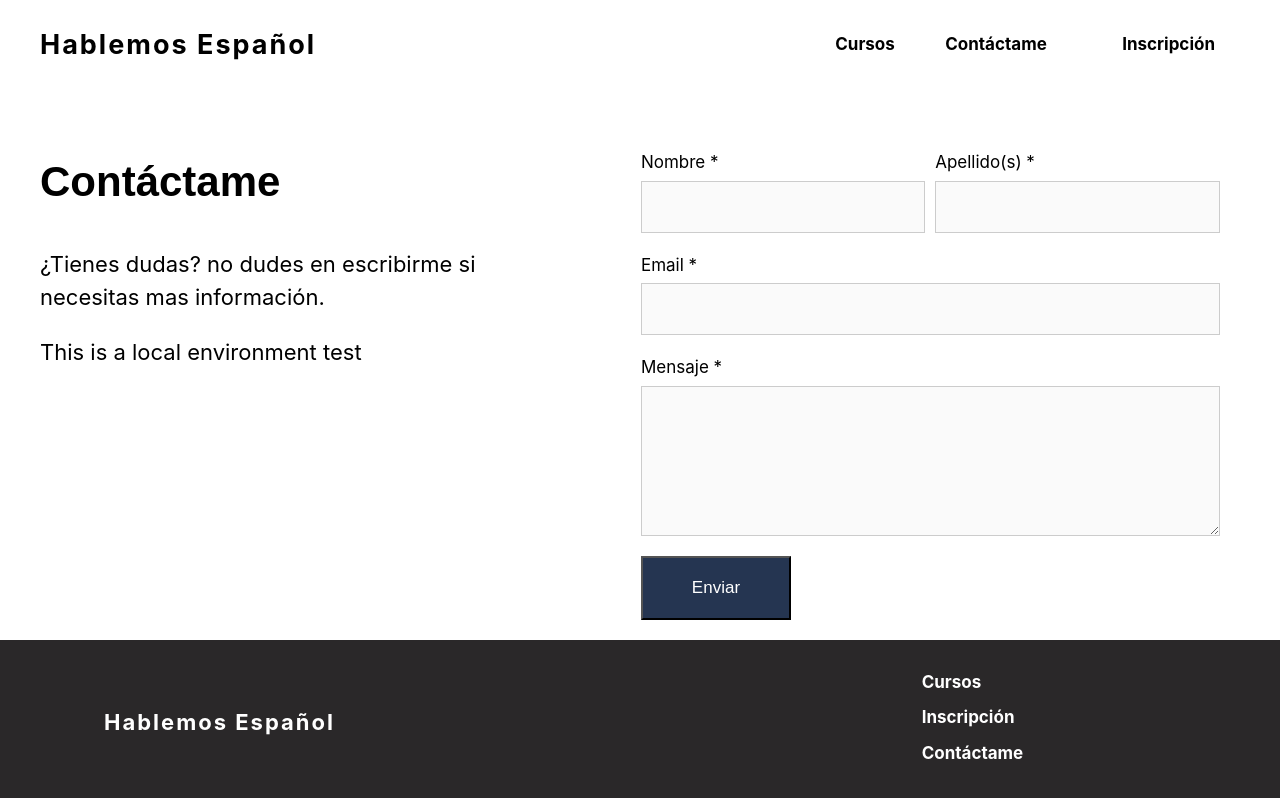
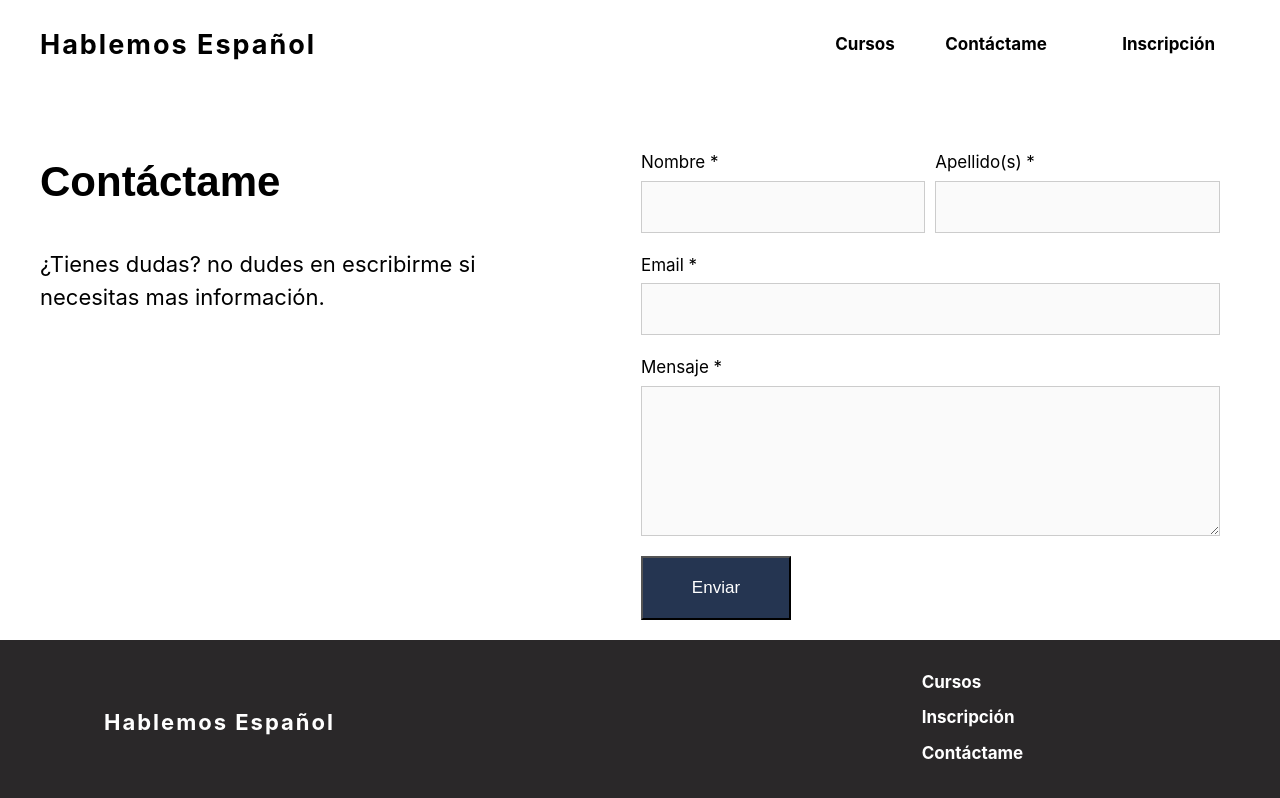
Before and after one commit to rviteri/HablemosEspanol, a React (Create React App) app: page /contactame in a window 1280 px wide. Shown: the top 798 px of the page. Built offline with nearby package versions, Linux system fonts and the light colour scheme.

Commit message:
Added emailjs local variables for the contact us form

```diff
--- a/src/pages/Contactame.js
+++ b/src/pages/Contactame.js
@@ -19,7 +19,7 @@ export default function Contactame() {
   function sendEmail(e) {
     e.preventDefault();
 
-    emailjs.sendForm('', '', e.target, '')
+    emailjs.sendForm(process.env.REACT_APP_CONTACT_US_EMAILJS_SERVICE, process.env.REACT_APP_CONTACT_US_EMAILJS_TEMPLATE, e.target, process.env.REACT_APP_EMAILJS_USER_ID)
     .then((result) => {
         console.log(result.text);
         setFormSent(true);
@@ -36,7 +36,6 @@ export default function Contactame() {
           <div className="contact-us__text">
             <h1>{t("contact_us_title")}</h1>
             <p>{t("contact_us_text")}</p>
-            <p>{t(process.env.REACT_APP_TEST_ENV_VARIABLE)}</p>
           </div>
           <div className="contact-us__form">
             { formSent &&
```
Also changed, not shown: 1 other file (tests, documents, lock files or other folders).
